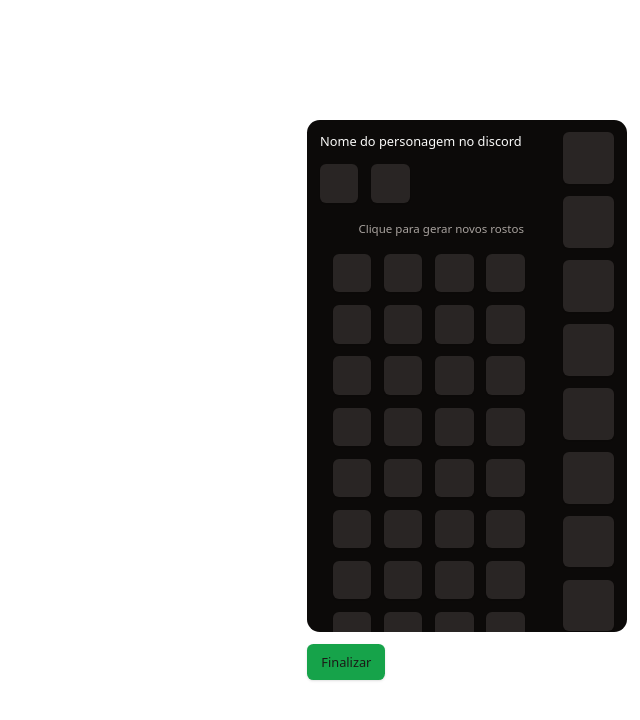
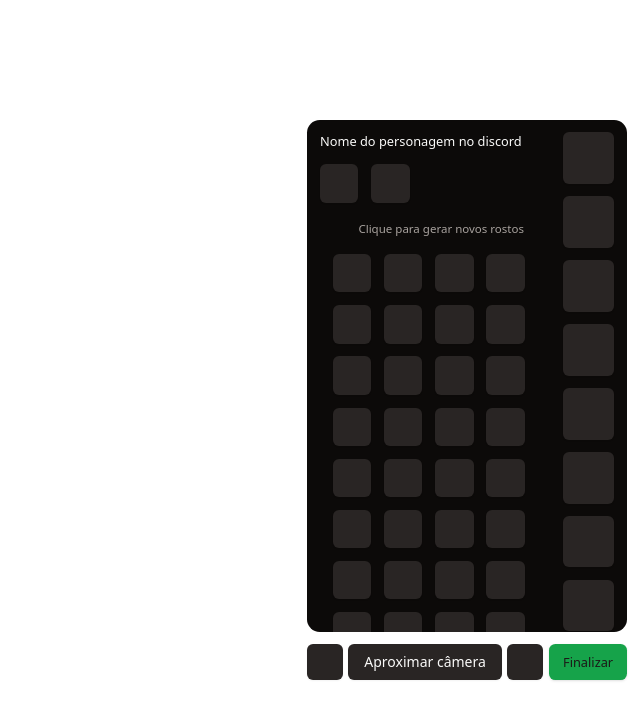
Before and after one commit to pyurips/datalife-old, a React (Vite) app in the folder src/webviews/main_interface/: page / in a window 1280 px wide. Shown: the top 720 px of the page, without its empty margins (640-1280 px from the left). Built offline with nearby package versions, Linux system fonts and the light colour scheme.

Commit message:
hotfix: character customization

```diff
--- a/src/webviews/main_interface/src/pages/character_customization.tsx
+++ b/src/webviews/main_interface/src/pages/character_customization.tsx
@@ -24,6 +24,12 @@ export default function CharacterCustomization() {
         </div>
 
         <div className="flex flex-row items-center justify-between">
+          <div className="flex flex-row items-center gap-[0.4vw]">
+            <Button size="icon" variant="secondary"></Button>
+            <Button variant="secondary">Aproximar câmera</Button>
+            <Button size="icon" variant="secondary"></Button>
+          </div>
+
           <Button className="bg-green-600 hover:bg-green-700 text-[1vw] py-[1vw] px-[1.1vw] rounded-[0.5vw]">
             Finalizar
           </Button>
```
